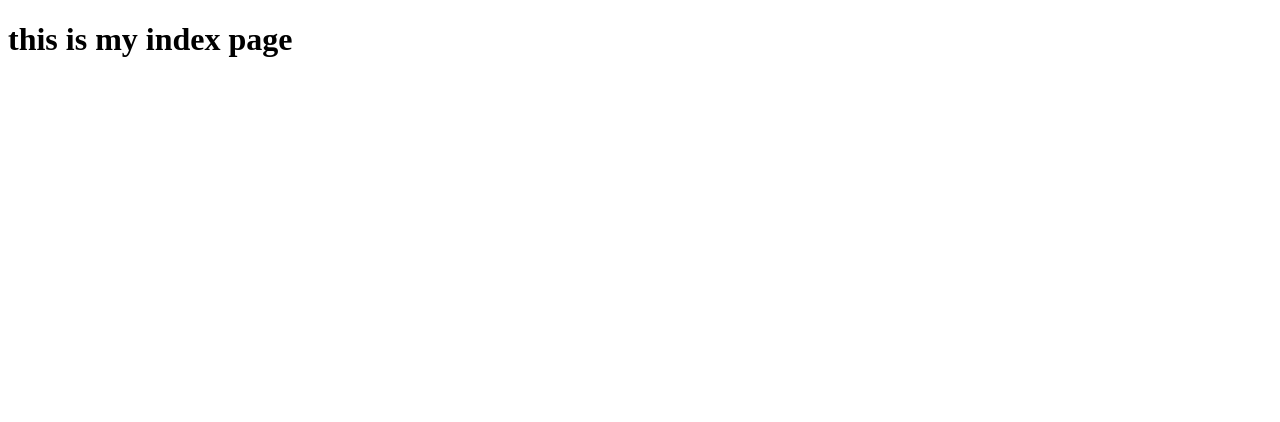
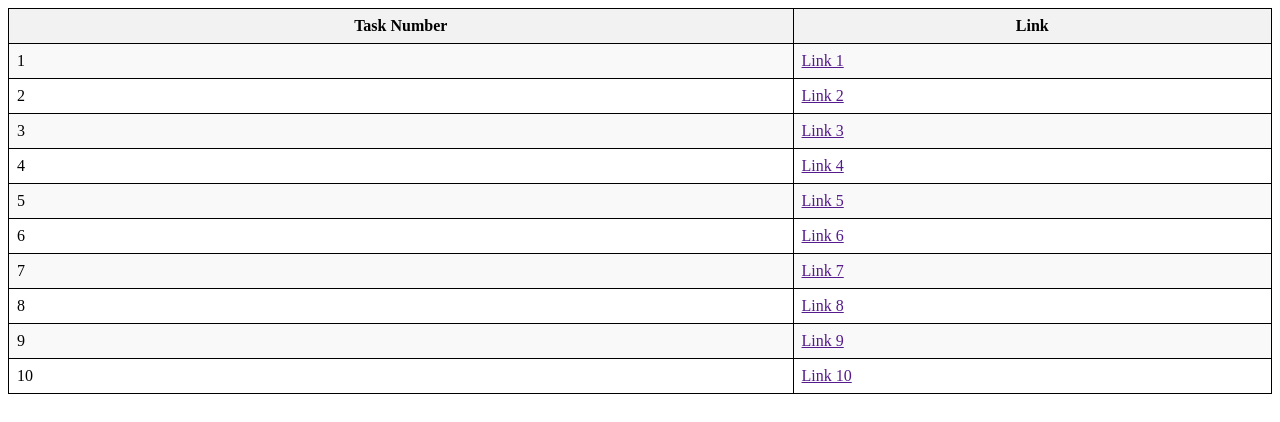
Before and after one commit to utkarshMAVcode/utkarshMAVcode.github.io, a plain HTML site: page index.html in a window 1280 px wide. Drawn offline with Linux system fonts and the light colour scheme.

Commit message:
index new

```diff
--- a/index.html
+++ b/index.html
@@ -1,12 +1,78 @@
 <!DOCTYPE html>
-<html lang="en">
+<html>
 <head>
-    <meta charset="UTF-8">
-    <meta http-equiv="X-UA-Compatible" content="IE=edge">
-    <meta name="viewport" content="width=device-width, initial-scale=1.0">
-    <title>Document</title>
+<style>
+table {
+  border-collapse: collapse;
+  width: 100%;
+}
+
+th, td {
+  border: 1px solid black;
+  padding: 8px;
+}
+
+th {
+  background-color: #f2f2f2;
+}
+
+tr:nth-child(even) {
+  background-color: #f9f9f9;
+}
+
+tr:hover {
+  background-color: #e5e5e5;
+}
+</style>
 </head>
 <body>
-    <h1>this is my index page</h1>
+
+<table>
+  <tr>
+    <th>Task Number</th>
+    <th>Link</th>
+  </tr>
+  <tr>
+    <td>1</td>
+    <td><a href="">Link 1</a></td>
+  </tr>
+  <tr>
+    <td>2</td>
+    <td><a href="">Link 2</a></td>
+  </tr>
+  <tr>
+    <td>3</td>
+    <td><a href="">Link 3</a></td>
+  </tr>
+  <tr>
+    <td>4</td>
+    <td><a href="">Link 4</a></td>
+  </tr>
+  <tr>
+    <td>5</td>
+    <td><a href="">Link 5</a></td>
+  </tr>
+  <tr>
+    <td>6</td>
+    <td><a href="">Link 6</a></td>
+  </tr>
+  <tr>
+    <td>7</td>
+    <td><a href="">Link 7</a></td>
+  </tr>
+  <tr>
+    <td>8</td>
+    <td><a href="">Link 8</a></td>
+  </tr>
+  <tr>
+    <td>9</td>
+    <td><a href="">Link 9</a></td>
+  </tr>
+  <tr>
+    <td>10</td>
+    <td><a href="">Link 10</a></td>
+  </tr>
+</table>
+
 </body>
 </html>
```
